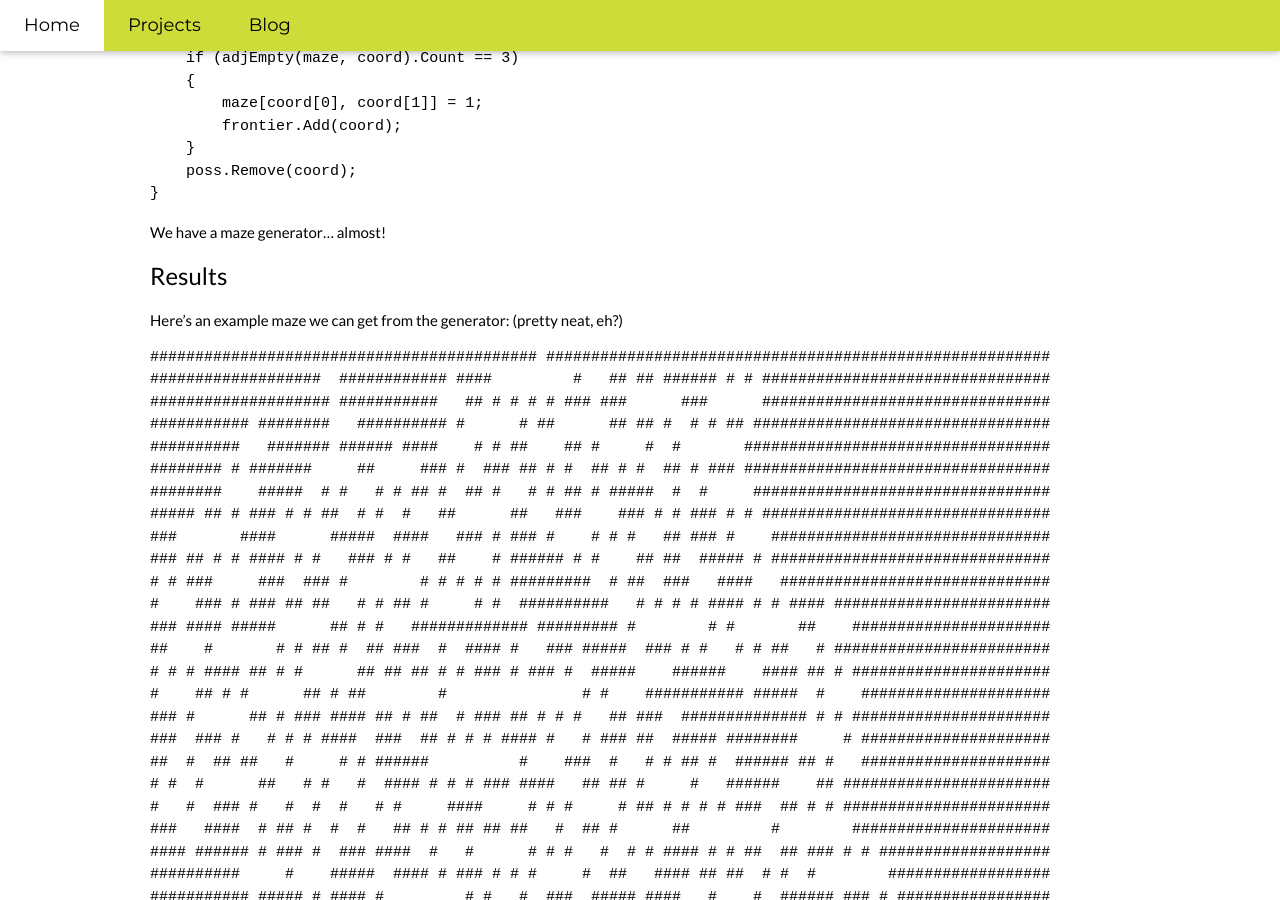
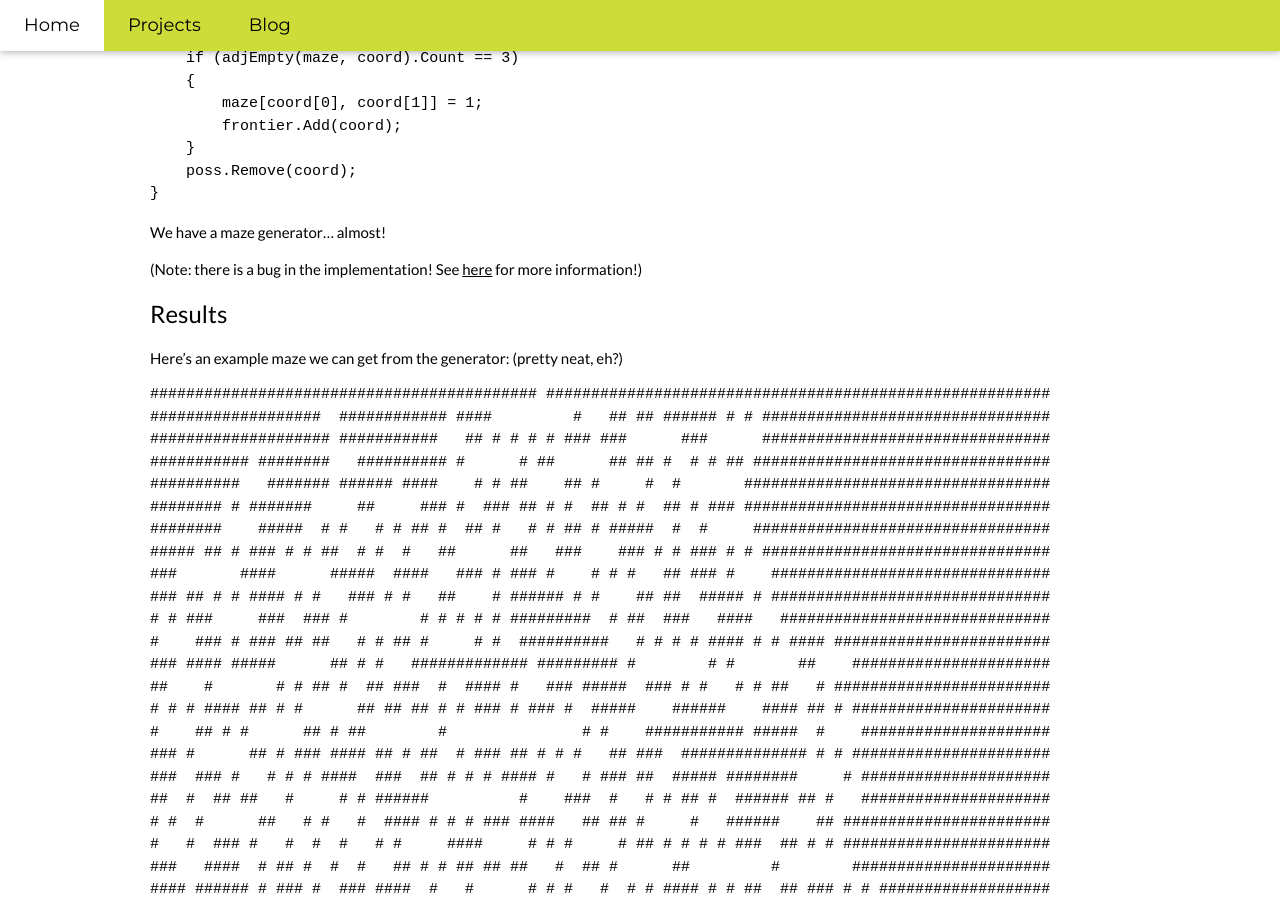
Before and after one commit to 0xmmalik/0xmmalik.github.io, a Jekyll site: the page built from _posts/2021-01-08-maze-gen-algos.md, in a window 1280 px wide and 900 px high, scrolled down 3768 px. Built offline with Jekyll 4.4.1, drawn with Linux system fonts in a browser that asks for light colours.

Commit message:
added link to newest post

````diff
--- a/_posts/2021-01-08-maze-gen-algos.md
+++ b/_posts/2021-01-08-maze-gen-algos.md
@@ -123,6 +123,8 @@ for (int i = 0; i < num; i++)
 ```
 
 We have a maze generator... almost!
+
+(Note: there is a bug in the implementation! See [here](https://0xmmalik.github.io/blog/2021/01/10/maze-gen-bug) for more information!)
 
 ### Results
 Here's an example maze we can get from the generator: (pretty neat, eh?)
````
